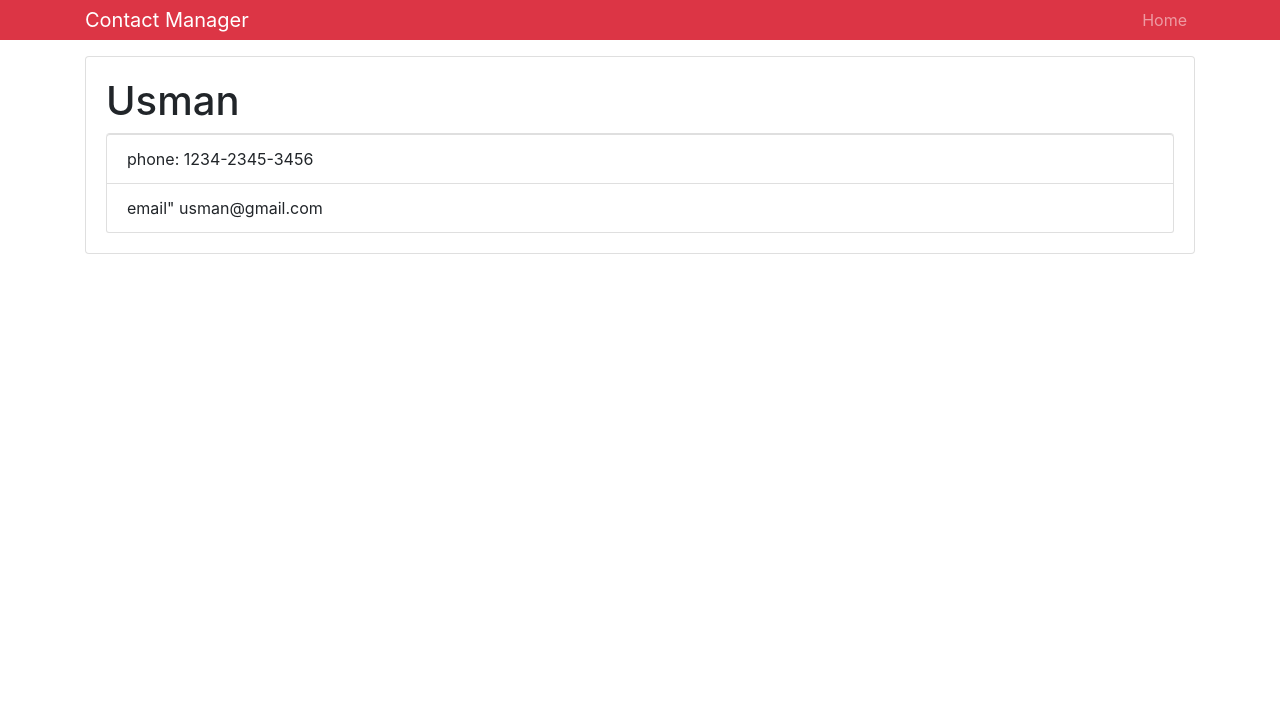
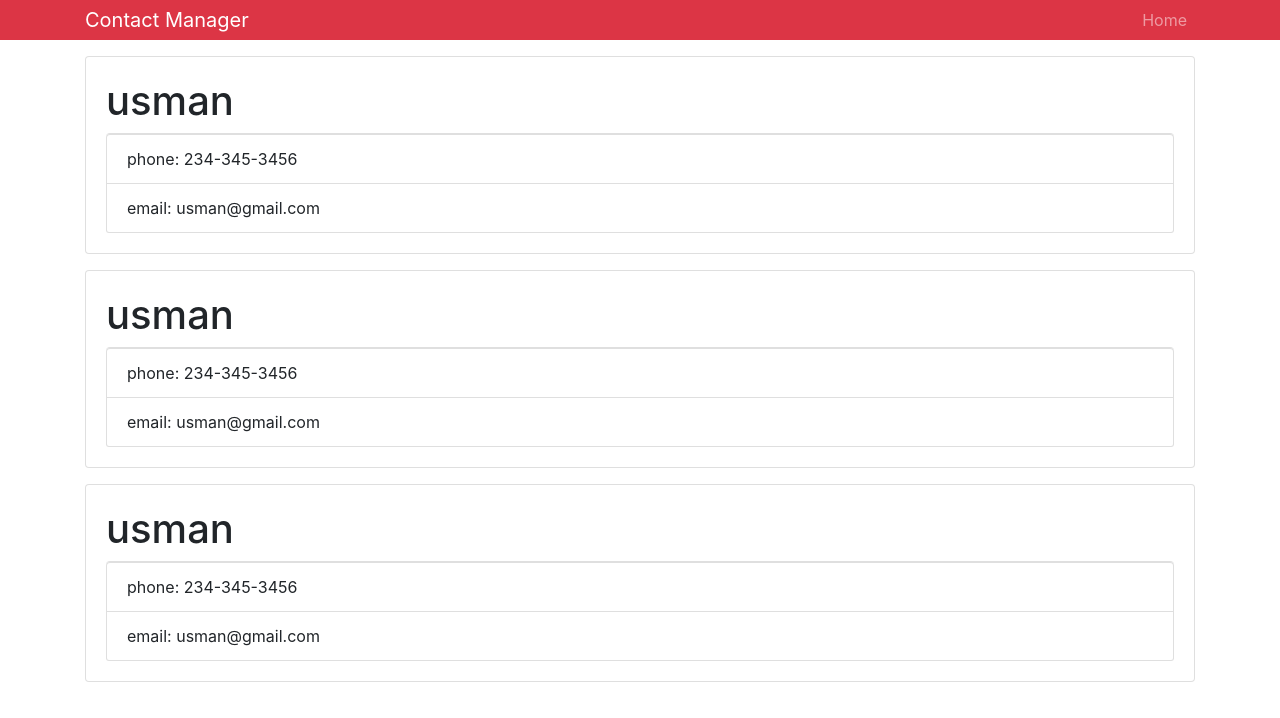
Before and after one commit to ehmusman/contact-manager, a React (Create React App) app: page / in a window 1280 px wide. Shown: the top 718 px of the page. Built offline with nearby package versions, Linux system fonts and the light colour scheme.

Commit message:
props passed

```diff
--- a/src/App.js
+++ b/src/App.js
@@ -10,7 +10,21 @@ class App extends Component {
       <div>
         <Header />
         <div className="container">
-          <Contact />
+          <Contact
+            name='usman'
+            email='usman@gmail.com'
+            phone='234-345-3456'
+          />
+          <Contact
+            name='usman'
+            email='usman@gmail.com'
+            phone='234-345-3456'
+          />
+          <Contact
+            name='usman'
+            email='usman@gmail.com'
+            phone='234-345-3456'
+          />
         </div>
       </div>
     )
--- a/src/components/contacts/Contact.js
+++ b/src/components/contacts/Contact.js
@@ -2,17 +2,18 @@ import React, { Component } from 'react'
 
 class Contact extends Component {
     render() {
+        const { name, email, phone } = this.props;
         return (
-            <div className='card card-body'>
+            <div className='card card-body mb-3'>
                 <h1 className="card-heading">
-                    Usman
+                    {name}
                 </h1>
                 <ul className="list-group">
                     <li className="list-group-item">
-                        phone: 1234-2345-3456
+                        phone: {phone}
                     </li>
                     <li className="list-group-item">
-                        email" usman@gmail.com
+                        email: {email}
                     </li>
                 </ul>
 
```
